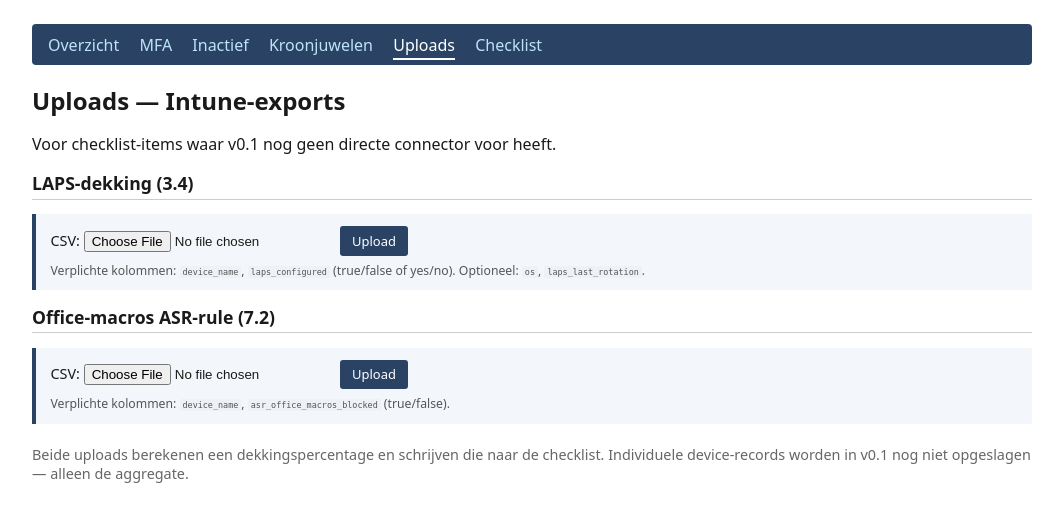
After one commit to security-commons-nl/security-posture-tool, a FastAPI app: template v0.1/templates/uploads.html in a window 1280 px wide. The commit adds this page. Shown: the top 522 px of the page, without its empty margins (108-1171 px from the left). Run offline with FastAPI, Linux system fonts and the light colour scheme; the template is opened without the code that fills it, so the values that code supplies are empty.

Commit message:
Add CSV-upload endpoints for LAPS (3.4) and ASR (7.2)
Twee nieuwe upload-endpoints op /uploads/laps en /uploads/asr zodat het
team bij de eerste werksessie een Intune-export kan uploaden en direct
een dekkingspercentage krijgt in de checklist-pagina. Alle vijf Week 1-
items die v0.1 bedient zijn daarmee meetbaar zonder wachten op extra
connectors.

- v0.1/app.py: twee routes + helper voor truthy-waarden
- v0.1/templates/uploads.html: pagina met beide upload-formulieren
- v0.1/templates/base.html: nav-item toegevoegd
- v0.1/samples/intune-laps.csv + intune-asr.csv: voorbeeldbestanden
- v0.1/samples/README.md: kolom-specificaties toegelicht
- v0.1/README.md: status-sectie herschreven (Graph-calls zijn geschreven,
  niet langer TODO-markers)

```diff
--- a/v0.1/app.py
+++ b/v0.1/app.py
@@ -108,3 +108,72 @@ def checklist_page(request: Request):
         "checklist.html",
         {"request": request, "checklist": db.fetch_checklist()},
     )
+
+
+@app.get("/uploads", response_class=HTMLResponse)
+def uploads_page(request: Request):
+    return templates.TemplateResponse("uploads.html", {"request": request})
+
+
+def _truthy(val: str) -> bool:
+    return str(val).strip().lower() in {"true", "yes", "ja", "1", "enabled", "on"}
+
+
+@app.post("/uploads/laps")
+async def uploads_laps(file: UploadFile = File(...)):
+    """CSV met minimaal kolommen: device_name, laps_configured.
+
+    Checklist 3.4 — LAPS op werkplekken + servers.
+    """
+    if not file.filename.lower().endswith(".csv"):
+        raise HTTPException(400, "Alleen CSV-upload")
+    content = (await file.read()).decode("utf-8-sig")
+    reader = csv.DictReader(io.StringIO(content))
+    required = {"device_name", "laps_configured"}
+    if not required.issubset(reader.fieldnames or []):
+        raise HTTPException(400, f"CSV mist verplichte kolommen: {required}")
+    total = 0
+    covered = 0
+    for row in reader:
+        total += 1
+        if _truthy(row.get("laps_configured", "")):
+            covered += 1
+    pct = f"{(covered / total * 100):.0f}%" if total else "n.v.t."
+    db.set_checklist_state(
+        "3.4",
+        "LAPS op werkplekken + servers",
+        measured_value=f"{covered}/{total} ({pct})",
+        target="100%",
+        notes=f"Upload {file.filename}; bron: Intune/AD-export.",
+    )
+    return RedirectResponse("/checklist", status_code=303)
+
+
+@app.post("/uploads/asr")
+async def uploads_asr(file: UploadFile = File(...)):
+    """CSV met minimaal kolommen: device_name, asr_office_macros_blocked.
+
+    Checklist 7.2 — Office-macros uit voor internet-bestanden (ASR-rule).
+    """
+    if not file.filename.lower().endswith(".csv"):
+        raise HTTPException(400, "Alleen CSV-upload")
+    content = (await file.read()).decode("utf-8-sig")
+    reader = csv.DictReader(io.StringIO(content))
+    required = {"device_name", "asr_office_macros_blocked"}
+    if not required.issubset(reader.fieldnames or []):
+        raise HTTPException(400, f"CSV mist verplichte kolommen: {required}")
+    total = 0
+    covered = 0
+    for row in reader:
+        total += 1
+        if _truthy(row.get("asr_office_macros_blocked", "")):
+            covered += 1
+    pct = f"{(covered / total * 100):.0f}%" if total else "n.v.t."
+    db.set_checklist_state(
+        "7.2",
+        "Office-macros uit voor internet-bestanden (ASR)",
+        measured_value=f"{covered}/{total} ({pct})",
+        target="100%",
+        notes=f"Upload {file.filename}; bron: Intune-export.",
+    )
+    return RedirectResponse("/checklist", status_code=303)
--- /dev/null
+++ b/v0.1/samples/intune-asr.csv
@@ -0,0 +1,5 @@
+device_name,os,asr_office_macros_blocked
+WKS-001,Windows 11,true
+WKS-002,Windows 11,true
+WKS-003,Windows 10,false
+SRV-DB-01,Windows Server 2022,n/a
--- /dev/null
+++ b/v0.1/samples/intune-laps.csv
@@ -0,0 +1,5 @@
+device_name,os,laps_configured,laps_last_rotation
+WKS-001,Windows 11,true,2026-04-17T08:12:00Z
+WKS-002,Windows 11,true,2026-04-18T09:00:00Z
+WKS-003,Windows 10,false,
+SRV-DB-01,Windows Server 2022,true,2026-04-16T22:45:00Z
--- a/v0.1/templates/base.html
+++ b/v0.1/templates/base.html
@@ -31,6 +31,7 @@
   <a href="/mfa" {% if "/mfa" in request.url.path %}class="active"{% endif %}>MFA</a>
   <a href="/inactive" {% if "/inactive" in request.url.path %}class="active"{% endif %}>Inactief</a>
   <a href="/crown-jewels" {% if "/crown-jewels" in request.url.path %}class="active"{% endif %}>Kroonjuwelen</a>
+  <a href="/uploads" {% if "/uploads" in request.url.path %}class="active"{% endif %}>Uploads</a>
   <a href="/checklist" {% if "/checklist" in request.url.path %}class="active"{% endif %}>Checklist</a>
 </nav>
 
--- /dev/null
+++ b/v0.1/templates/uploads.html
@@ -0,0 +1,35 @@
+{% extends "base.html" %}
+{% block content %}
+<h1>Uploads — Intune-exports</h1>
+<p>Voor checklist-items waar v0.1 nog geen directe connector voor heeft.</p>
+
+<h2>LAPS-dekking (3.4)</h2>
+<div class="card">
+  <form method="post" action="/uploads/laps" enctype="multipart/form-data">
+    <label>CSV: <input type="file" name="file" accept=".csv" required></label>
+    <button type="submit">Upload</button>
+  </form>
+  <p style="margin: 0.5em 0 0 0; font-size: 0.85em; color: #555;">
+    Verplichte kolommen: <code>device_name</code>, <code>laps_configured</code>
+    (true/false of yes/no). Optioneel: <code>os</code>, <code>laps_last_rotation</code>.
+  </p>
+</div>
+
+<h2>Office-macros ASR-rule (7.2)</h2>
+<div class="card">
+  <form method="post" action="/uploads/asr" enctype="multipart/form-data">
+    <label>CSV: <input type="file" name="file" accept=".csv" required></label>
+    <button type="submit">Upload</button>
+  </form>
+  <p style="margin: 0.5em 0 0 0; font-size: 0.85em; color: #555;">
+    Verplichte kolommen: <code>device_name</code>,
+    <code>asr_office_macros_blocked</code> (true/false).
+  </p>
+</div>
+
+<p style="margin-top: 1.5em; font-size: 0.9em; color: #666;">
+  Beide uploads berekenen een dekkingspercentage en schrijven die naar de
+  checklist. Individuele device-records worden in v0.1 nog niet opgeslagen —
+  alleen de aggregate.
+</p>
+{% endblock %}
```
Also changed, not shown: v0.1/README.md, v0.1/samples/README.md.
